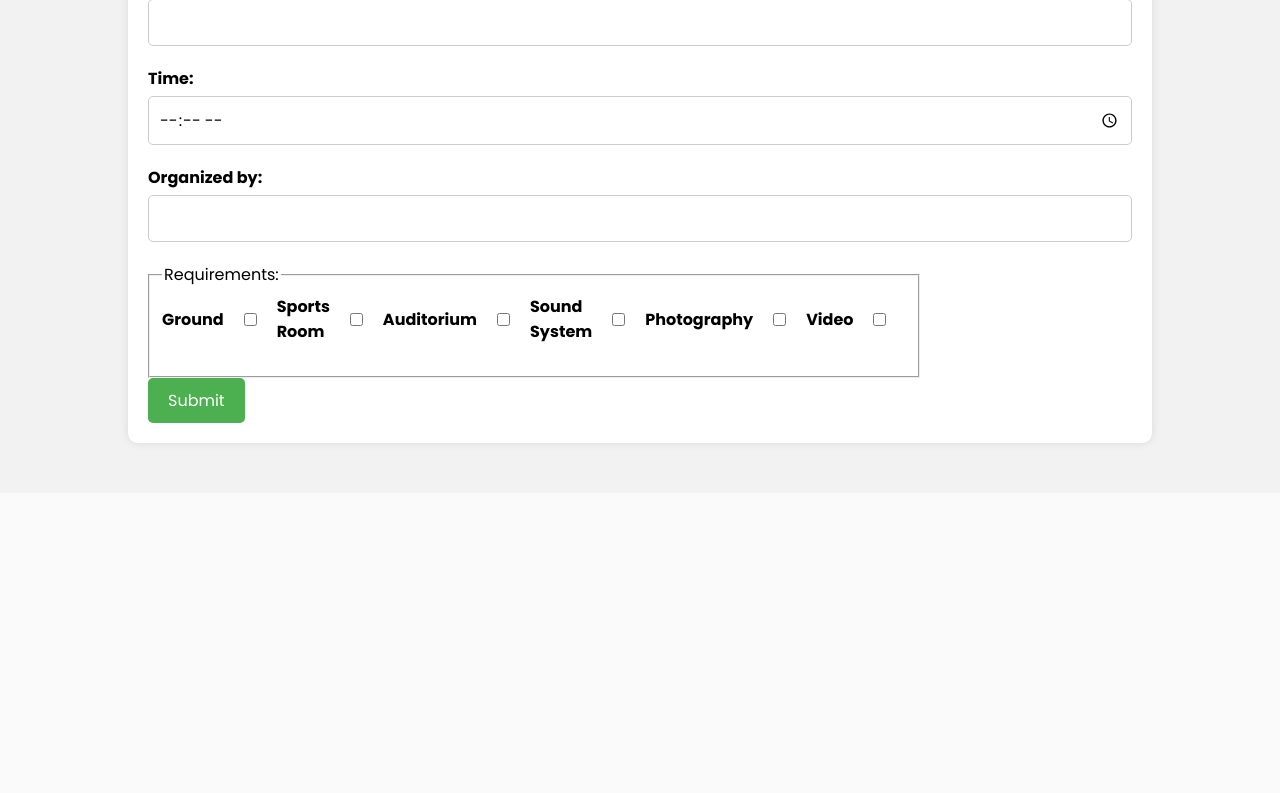
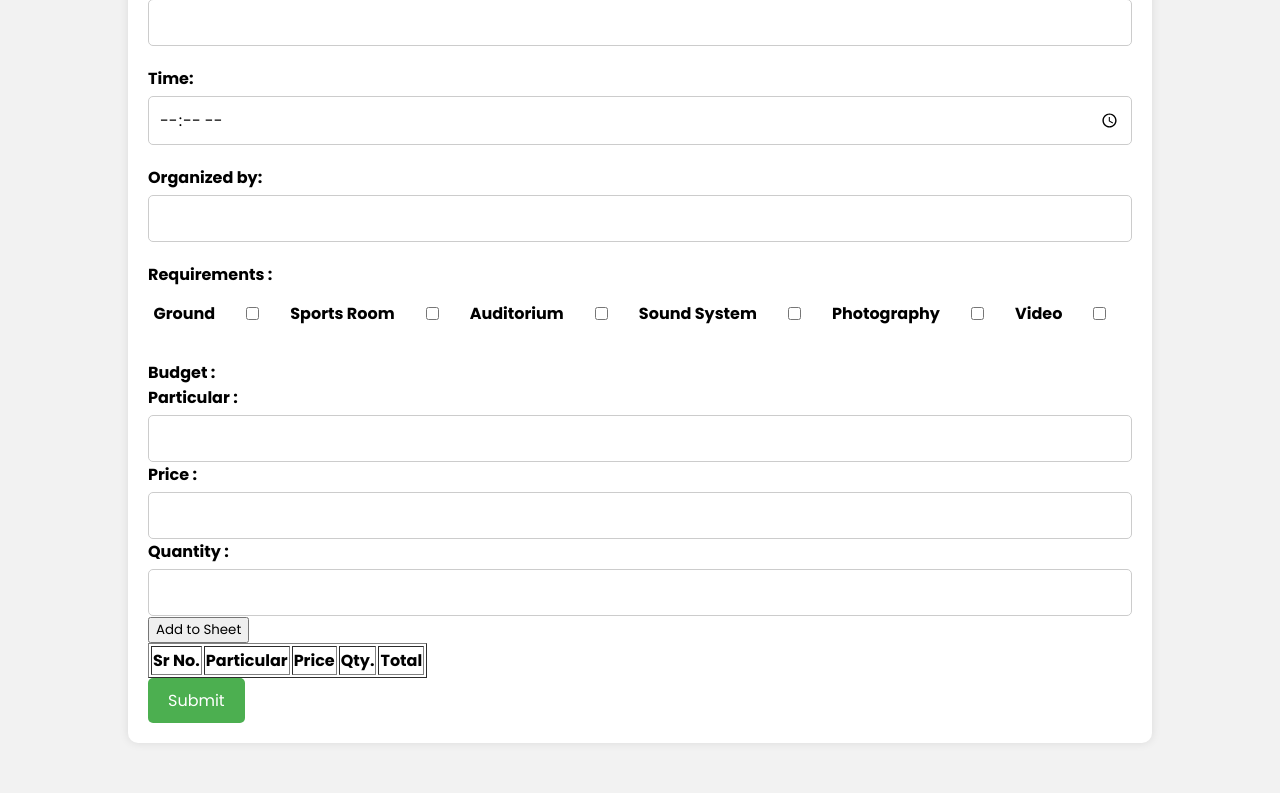
Before and after one commit to safalyakumbhare/Academic-Event-Manager, a PHP site: page /NewActivity.php in a window 1280 px wide. Shown: the part 711-1504 px from the top of the page. Before the commit the page ends 1159 px from the top, so only its background shows below. Run offline with PHP 8.4, Linux system fonts and the light colour scheme; a user stored in the database is signed in; data comes from the database, SQL or seed files in the repository; both versions use the stored data as it was after the commit; lists and menus that the app fills with data are empty.

Commit message:
budget section

```diff
--- a/NewActivity.php
+++ b/NewActivity.php
@@ -125,8 +125,7 @@ include ("header.php");
                 <label for="organizer">Organized by:</label>
                 <input type="text" id="organizer" name="organizer" required />
             </div>
-            <fieldset>
-                <legend>Requirements:</legend>
+            <label for="req">Requirements : </label>
             <div class="checkbox-group">
                 <label for="ground">Ground</label>
                 <input type="checkbox" id="ground" name="ground" value="Ground" />
@@ -141,10 +140,31 @@ include ("header.php");
                 <label for="video">Video</label>
                 <input type="checkbox" id="video" name="video" value="Video" />
             </div>
-            </fieldset>
 
-            <!-- <label for="budget">Budget :
-            </label> -->
+
+            <label for="budget">Budget :
+            </label>
+
+            <label for="particular">Particular : </label>
+            <input type="text" id="particular" name="particular" />
+            <label for="price">Price : </label>
+            <input type="text" id="price" name="price" />
+            <label for="quantity">Quantity : </label>
+            <input type="text" id="quantity" name="quantity" />
+
+            <input type="submit" name="sheet" id="sheet" value="Add to Sheet">
+
+            <table border=1>
+                <thead>
+                    <tr>
+                        <th>Sr No.</th>
+                        <th>Particular</th>
+                        <th>Price</th>
+                        <th>Qty.</th>
+                        <th>Total</th>
+                    </tr>
+                </thead>
+            </table>
 
 
             <input type="submit" id="submit" name="sendact" />
```
Also changed, not shown: user.sql (+9 -0 lines). Lines whose indentation alone changed are shown as unchanged.
